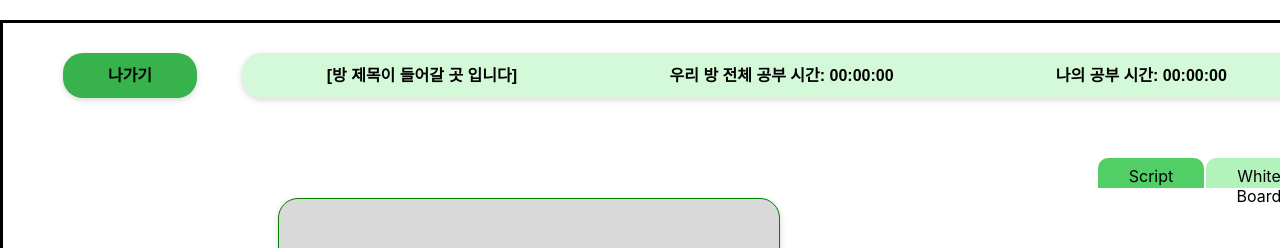
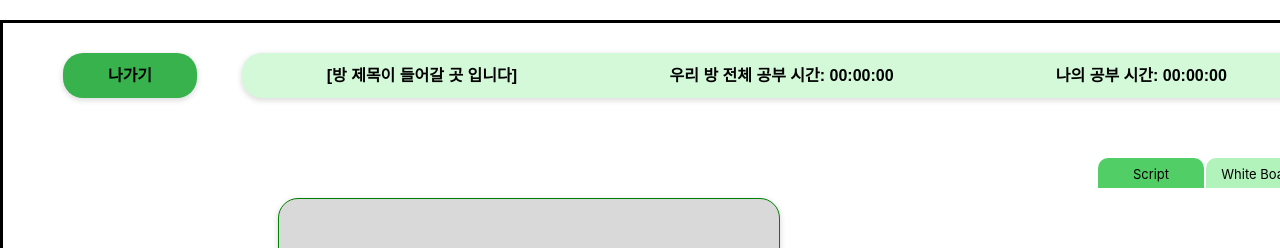
Before and after one commit to limdaeun1/ENG_project, a React (Create React App) app: page /scriptchat in a window 1280 px wide. Shown: the top 248 px of the page. Built offline with nearby package versions, Linux system fonts and the light colour scheme.

Commit message:
Design 화상스크립트채팅 페이지 수정
화상 스크립트 채킹 페이지 폰트 사이즈 뷰 수정

```diff
--- a/src/components/scriptChat/SCLayout.jsx
+++ b/src/components/scriptChat/SCLayout.jsx
@@ -186,6 +186,7 @@ const ActiveTabBox = styled.div`
   border-top-left-radius: 10px;
   border-top-right-radius: 10px;
   margin-right: 2px;
+  font-size: small;
 `;
 
 const TabBox = styled.div`
@@ -200,6 +201,7 @@ const TabBox = styled.div`
   border-top-left-radius: 10px;
   border-top-right-radius: 10px;
   margin-right: 2px;
+  font-size: small;
 `;
 
 const ActiveContentBox = styled.div`
```
